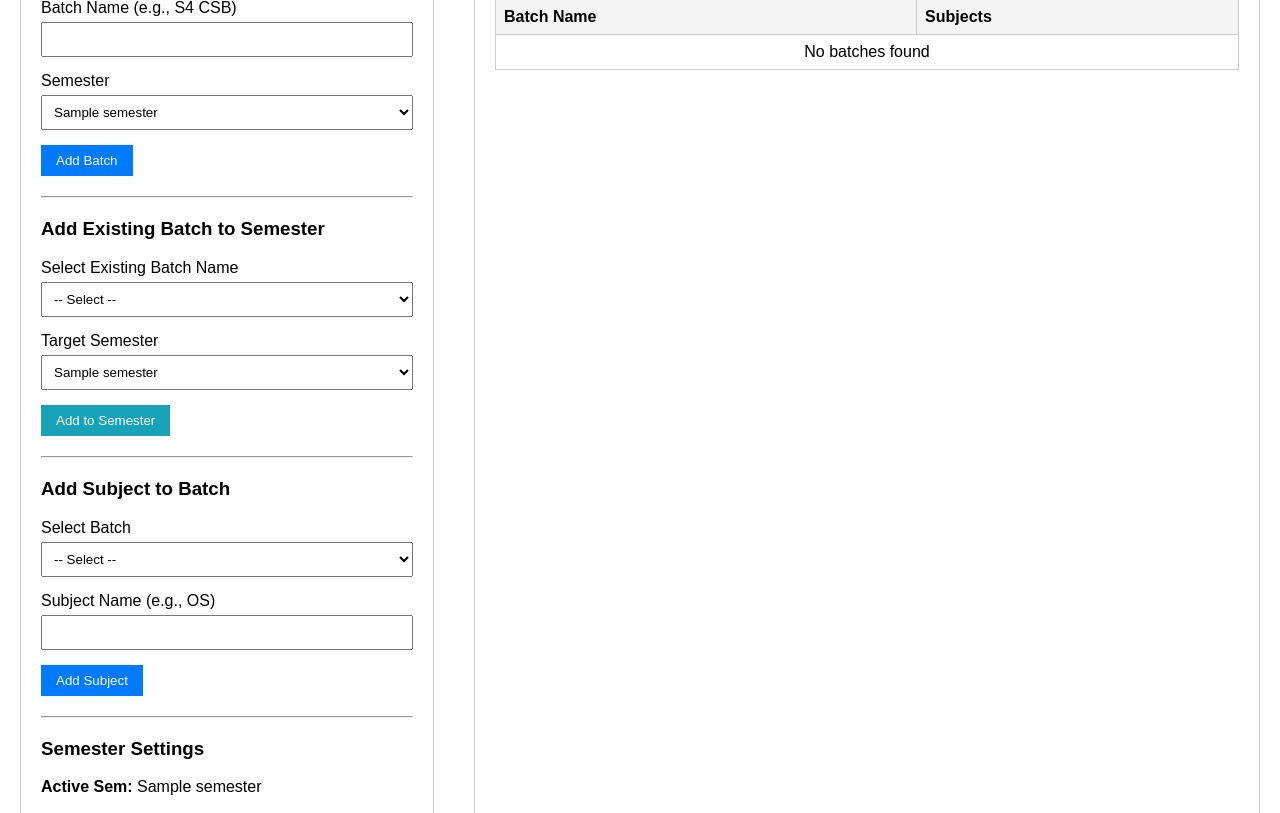
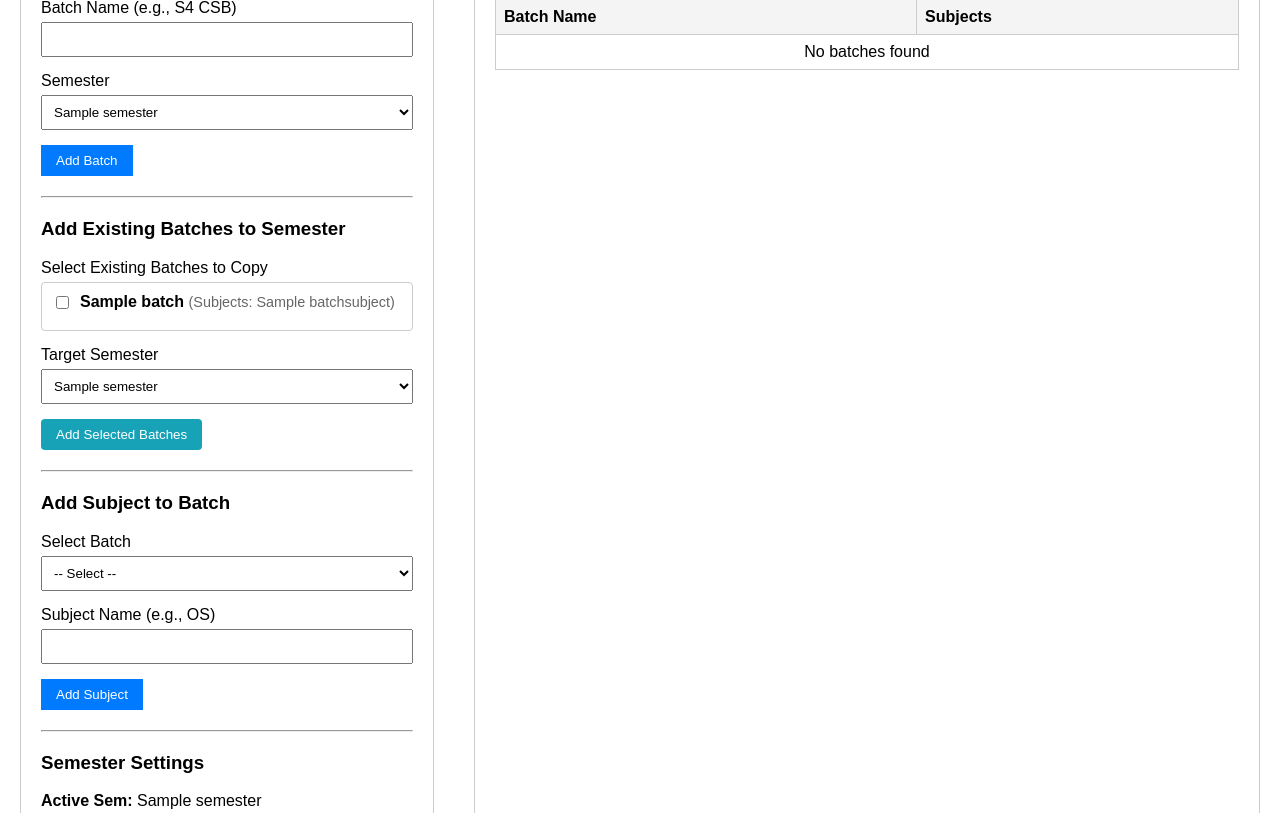
Before and after one commit to varunpnair92/timetable, a Django app: page /manage-batches/ in a window 1280 px wide. Shown: the part 199-1012 px from the top of the page. Run offline with Django 5.2, Linux system fonts and the light colour scheme; tables that the repository leaves empty hold one stand-in row (values such as "Sample post"); parts of the project's set-up code (start-up, migrations or seed data) failed here and were passed over.

Commit message:
Convert assign batch form to checkbox list for selecting multiple batches to copy to semester

```diff
--- a/fisat/views.py
+++ b/fisat/views.py
@@ -1840,14 +1840,15 @@ def manage_batches(request):
                 batch = Batch.objects.get(id=batch_id)
                 BatchSubject.objects.create(batch=batch, subject_name=subject_name)
         elif action == "assign_batch_to_semester":
-            batch_name = request.POST.get('batch_name')
+            batch_names = request.POST.getlist('batch_names')
             target_period = request.POST.get('period')
-            if batch_name and target_period:
-                target_batch, created = Batch.objects.get_or_create(name=batch_name, period=target_period)
-                source_batch = Batch.objects.filter(name=batch_name).exclude(period=target_period).first()
-                if source_batch:
-                    for subject in source_batch.subjects.all():
-                        BatchSubject.objects.get_or_create(batch=target_batch, subject_name=subject.subject_name)
+            if batch_names and target_period:
+                for name in batch_names:
+                    target_batch, created = Batch.objects.get_or_create(name=name, period=target_period)
+                    source_batch = Batch.objects.filter(name=name).exclude(period=target_period).first()
+                    if source_batch:
+                        for subject in source_batch.subjects.all():
+                            BatchSubject.objects.get_or_create(batch=target_batch, subject_name=subject.subject_name)
         elif action == "add_semester":
             sem_name = request.POST.get('semester_name')
             if sem_name:
@@ -1873,14 +1874,27 @@ def manage_batches(request):
 
     current_view_sem = request.session.get('selected_period') or dp
     batches = Batch.objects.filter(period=current_view_sem).prefetch_related('subjects').all()
-    distinct_batch_names = Batch.objects.values_list('name', flat=True).distinct().order_by('name')
+
+    # Group all existing batches and their subjects across all semesters
+    all_batches = Batch.objects.prefetch_related('subjects').all()
+    batch_map = {}
+    for b in all_batches:
+        if b.name not in batch_map:
+            batch_map[b.name] = set()
+        for s in b.subjects.all():
+            batch_map[b.name].add(s.subject_name)
+
+    distinct_batches_with_subjects = [
+        {'name': name, 'subjects': sorted(list(subjects))}
+        for name, subjects in sorted(batch_map.items())
+    ]
 
     return render(request, 'manage_batches.html', {
         'batches': batches,
         'semesters': semesters,
         'active_sem': active_sem,
         'current_view_sem': current_view_sem,
-        'distinct_batch_names': distinct_batch_names
+        'distinct_batches_with_subjects': distinct_batches_with_subjects
     })
 
 def switch_semester(request):
--- a/templates/manage_batches.html
+++ b/templates/manage_batches.html
@@ -52,19 +52,30 @@
 
             <hr style="margin: 20px 0;">
 
-            <h3>Add Existing Batch to Semester</h3>
+            <h3>Add Existing Batches to Semester</h3>
             <form method="POST">
                 {% csrf_token %}
                 <input type="hidden" name="action" value="assign_batch_to_semester">
+
                 <div class="form-group">
-                    <label>Select Existing Batch Name</label>
-                    <select name="batch_name" required>
-                        <option value="">-- Select --</option>
-                        {% for name in distinct_batch_names %}
-                        <option value="{{ name }}">{{ name }}</option>
+                    <label>Select Existing Batches to Copy</label>
+                    <div style="max-height: 250px; overflow-y: auto; border: 1px solid #ccc; padding: 10px; border-radius: 4px; background: #fff; text-align: left;">
+                        {% for item in distinct_batches_with_subjects %}
+                        <div style="margin-bottom: 8px; display: flex; align-items: flex-start; gap: 8px;">
+                            <input type="checkbox" name="batch_names" value="{{ item.name }}" id="batch_chk_{{ forloop.counter }}" style="width: auto; margin-top: 3px;">
+                            <label for="batch_chk_{{ forloop.counter }}" style="display: inline; font-weight: normal; margin-bottom: 0; cursor: pointer;">
+                                <strong>{{ item.name }}</strong>
+                                <span style="color: #666; font-size: 0.9em;">
+                                    (Subjects: {% for sub in item.subjects %}{{ sub }}{% if not forloop.last %}, {% endif %}{% empty %}None{% endfor %})
+                                </span>
+                            </label>
+                        </div>
+                        {% empty %}
+                        <p style="color: #666; margin: 0;">No existing batches found.</p>
                         {% endfor %}
-                    </select>
+                    </div>
                 </div>
+
                 <div class="form-group">
                     <label>Target Semester</label>
                     <select name="period" required>
@@ -75,7 +86,7 @@
                         {% endfor %}
                     </select>
                 </div>
-                <button type="submit" style="background-color: #17a2b8; color: white; border: none; padding: 8px 15px; cursor: pointer;">Add to Semester</button>
+                <button type="submit" style="background-color: #17a2b8; color: white; border: none; padding: 8px 15px; cursor: pointer; border-radius: 4px;">Add Selected Batches</button>
             </form>
 
             <hr style="margin: 20px 0;">
```
